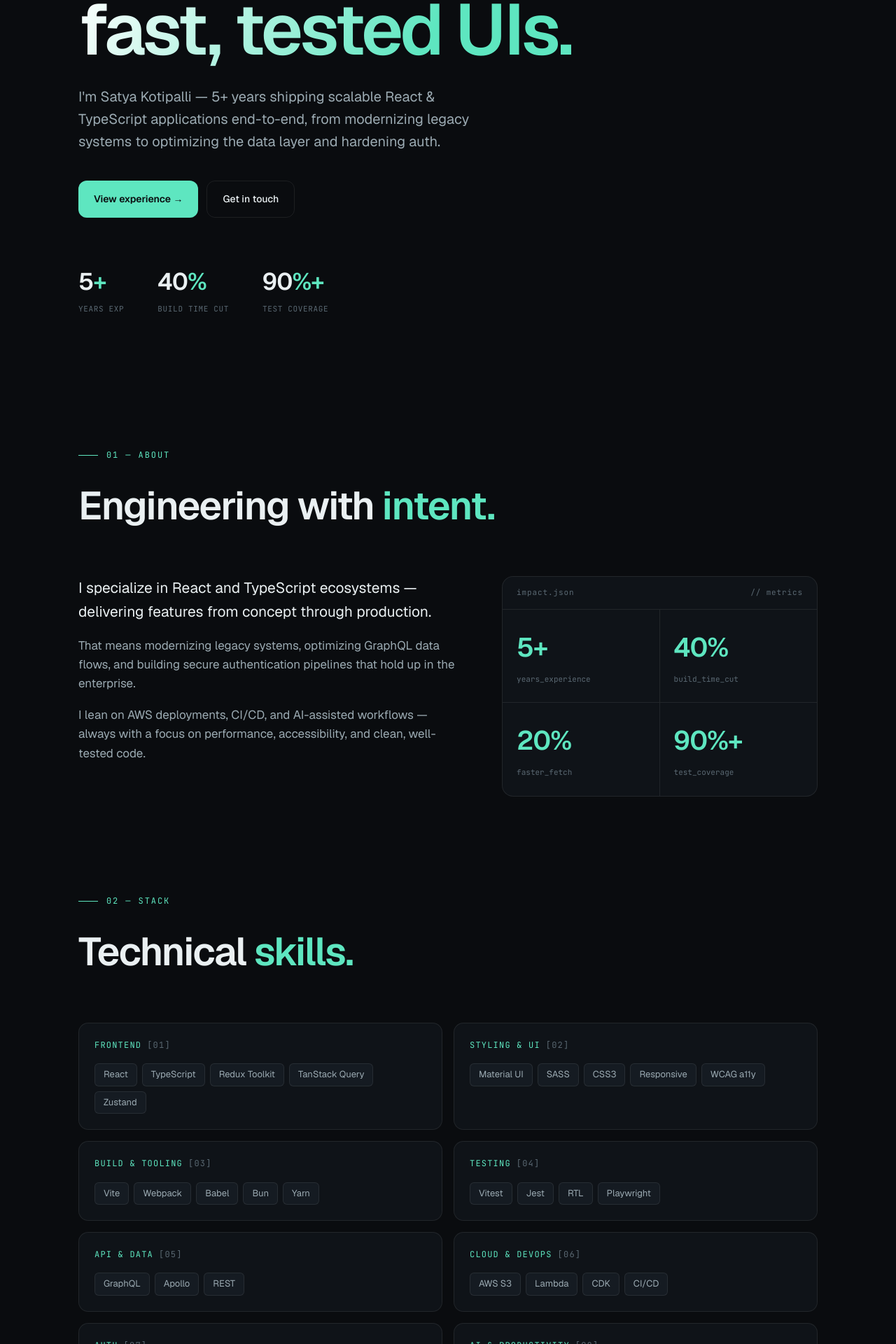
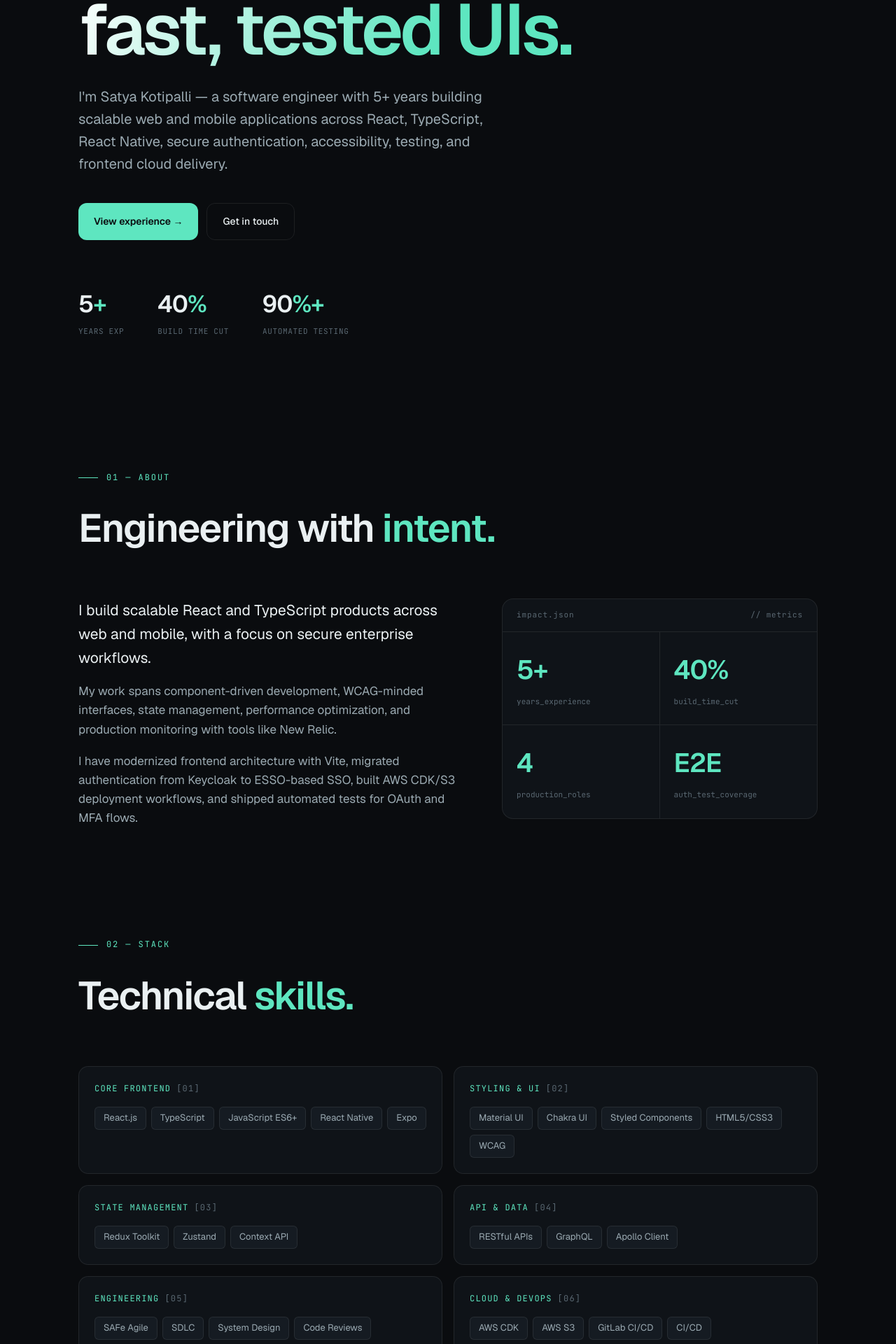
Before and after one commit to prabhakarvanced125-bot/portfolio, a React (Vite) app: page / in a window 1280 px wide. Shown: the part 460-2380 px from the top of the page at 70% size. Built offline with nearby package versions, Linux system fonts and the light colour scheme.

Commit message:
updated with latest resume

```diff
--- a/src/components/About.tsx
+++ b/src/components/About.tsx
@@ -3,8 +3,8 @@ import Reveal from './Reveal'
 const metrics = [
   { v: '5+', l: 'years_experience' },
   { v: '40%', l: 'build_time_cut' },
-  { v: '20%', l: 'faster_fetch' },
-  { v: '90%+', l: 'test_coverage' },
+  { v: '4', l: 'production_roles' },
+  { v: 'E2E', l: 'auth_test_coverage' },
 ]
 
 export default function About() {
@@ -19,15 +19,17 @@ export default function About() {
       <div className="about-grid">
         <div>
           <p className="lead-p">
-            I specialize in React and TypeScript ecosystems — delivering features from concept through production.
+            I build scalable React and TypeScript products across web and mobile, with a focus
+            on secure enterprise workflows.
           </p>
           <p>
-            That means modernizing legacy systems, optimizing GraphQL data flows, and building secure
-            authentication pipelines that hold up in the enterprise.
+            My work spans component-driven development, WCAG-minded interfaces, state management,
+            performance optimization, and production monitoring with tools like New Relic.
           </p>
           <p>
-            I lean on AWS deployments, CI/CD, and AI-assisted workflows — always with a focus on
-            performance, accessibility, and clean, well-tested code.
+            I have modernized frontend architecture with Vite, migrated authentication from Keycloak
+            to ESSO-based SSO, built AWS CDK/S3 deployment workflows, and shipped automated tests
+            for OAuth and MFA flows.
           </p>
         </div>
         <div className="panel">
--- a/src/components/Contact.tsx
+++ b/src/components/Contact.tsx
@@ -5,6 +5,11 @@ const contacts = [
     label: 'Email',
     value: 'satyasivasaik@gmail.com',
     href: 'mailto:satyasivasaik@gmail.com',
+  },
+  {
+    label: 'Phone',
+    value: '704-453-8005',
+    href: 'tel:+17044538005',
   },
   {
     label: 'LinkedIn',
@@ -22,7 +27,8 @@ export default function Contact() {
         <span className="grad">something solid.</span>
       </h2>
       <p className="lead">
-        Open to senior & staff frontend roles, contract work, or a good technical conversation.
+        Open to software engineering roles focused on React, TypeScript, secure frontend systems,
+        accessibility, testing, and cloud-backed delivery.
       </p>
       <div className="clinks">
         {contacts.map((contact) => (
@@ -42,7 +48,7 @@ export default function Contact() {
         <div className="row">
           <span>© 2026 Satya Kotipalli</span>
           <span>Charlotte, NC</span>
-          <span>React · TypeScript · GraphQL</span>
+          <span>React · TypeScript · React Native</span>
         </div>
       </footer>
     </Reveal>
--- a/src/components/Hero.tsx
+++ b/src/components/Hero.tsx
@@ -3,18 +3,19 @@ export default function Hero() {
     <header className="hero wrap">
       <div className="badge">
         <span className="pulse" />
-        Available for senior roles · Charlotte, NC
+        Software Developer · Charlotte, NC
       </div>
       <h1>
-        Senior frontend
+        Frontend
         <br />
         engineer building
         <br />
         <span className="grad">fast, tested UIs.</span>
       </h1>
       <p className="lead">
-        I'm Satya Kotipalli — 5+ years shipping scalable React & TypeScript applications
-        end-to-end, from modernizing legacy systems to optimizing the data layer and hardening auth.
+        I'm Satya Kotipalli — a software engineer with 5+ years building scalable web and
+        mobile applications across React, TypeScript, React Native, secure authentication,
+        accessibility, testing, and frontend cloud delivery.
       </p>
       <div className="hero-cta">
         <a href="#work" className="btn btn-pri">
@@ -41,7 +42,7 @@ export default function Hero() {
           <div className="v">
             90<span>%+</span>
           </div>
-          <div className="l">Test coverage</div>
+          <div className="l">Automated testing</div>
         </div>
       </div>
     </header>
--- a/src/components/Projects.tsx
+++ b/src/components/Projects.tsx
@@ -25,7 +25,6 @@ export default function Projects() {
           </div>
         ))}
       </div>
-      <p className="pnote">// placeholder projects — send details to populate with real work + links</p>
     </Reveal>
   )
 }
--- a/src/data/portfolio.ts
+++ b/src/data/portfolio.ts
@@ -1,89 +1,87 @@
 export const skills = [
-  { cat: 'Frontend', tags: ['React', 'TypeScript', 'Redux Toolkit', 'TanStack Query', 'Zustand'] },
-  { cat: 'Styling & UI', tags: ['Material UI', 'SASS', 'CSS3', 'Responsive', 'WCAG a11y'] },
-  { cat: 'Build & Tooling', tags: ['Vite', 'Webpack', 'Babel', 'Bun', 'Yarn'] },
-  { cat: 'Testing', tags: ['Vitest', 'Jest', 'RTL', 'Playwright'] },
-  { cat: 'API & Data', tags: ['GraphQL', 'Apollo', 'REST'] },
-  { cat: 'Cloud & DevOps', tags: ['AWS S3', 'Lambda', 'CDK', 'CI/CD'] },
-  { cat: 'Auth', tags: ['Keycloak', 'OAuth2', 'SSO'] },
-  { cat: 'AI & Productivity', tags: ['Amazon Q', 'Copilot', 'Claude Code', 'Figma MCP'] },
+  { cat: 'Core Frontend', tags: ['React.js', 'TypeScript', 'JavaScript ES6+', 'React Native', 'Expo'] },
+  { cat: 'Styling & UI', tags: ['Material UI', 'Chakra UI', 'Styled Components', 'HTML5/CSS3', 'WCAG'] },
+  { cat: 'State Management', tags: ['Redux Toolkit', 'Zustand', 'Context API'] },
+  { cat: 'API & Data', tags: ['RESTful APIs', 'GraphQL', 'Apollo Client'] },
+  { cat: 'Engineering', tags: ['SAFe Agile', 'SDLC', 'System Design', 'Code Reviews', 'Performance'] },
+  { cat: 'Cloud & DevOps', tags: ['AWS CDK', 'AWS S3', 'GitLab CI/CD', 'CI/CD'] },
+  { cat: 'Testing & Tooling', tags: ['Vite', 'Webpack', 'New Relic', 'Vitest', 'Jest', 'RTL', 'Playwright'] },
+  { cat: 'AI-Assisted Dev', tags: ['GitHub Copilot', 'Claude'] },
 ]
 
 export const jobs = [
   {
     co: 'Spectrum Reach',
     loc: 'Charlotte, NC',
-    role: 'Full Stack Developer (Frontend Focused)',
+    role: 'Software Developer',
     when: 'Aug 2023 — Present',
     bullets: [
-      'Integrated GraphQL (Apollo), improving data-fetch efficiency by 20%',
-      'Migrated build CRA → Vite, cutting build times by 40%',
-      'Refactored auth: Keycloak → enterprise SSO',
-      'Refactored legacy FCC frontend in collaboration with the UI/UX team',
-      'Contributed to CI/CD automation and AWS deployments (S3, Lambda, CDK)',
-      'Utilized Kiro IDE and kiro-cli to boost productivity',
+      'Migrated applications from Keycloak to ESSO-based SSO across multiple apps, standardizing secure access and authentication flows.',
+      'Developed the FCC Document Manager UI for document uploads, affiliate management, and secure access workflows.',
+      'Accelerated development speeds by 40% through Vite migration, optimized bundling, lazy loading, caching, and Core Web Vitals.',
+      'Built frontend cloud infrastructure with AWS CDK, Amazon S3, custom domains, and automated deployment workflows.',
+      'Monitored application health in New Relic and investigated production performance issues.',
+      'Authored Vitest, React Testing Library, and Playwright coverage for OAuth/ESSO MFA flows while using Copilot and Claude to accelerate delivery.',
     ],
-    stack: ['React', 'TypeScript', 'GraphQL', 'Vite', 'AWS', 'Playwright'],
+    stack: ['React', 'TypeScript', 'Redux Toolkit', 'MUI', 'Vite', 'AWS CDK', 'Playwright'],
   },
   {
     co: 'Tabner',
     loc: 'Charlotte, NC',
-    role: 'React Developer',
+    role: 'Software Developer',
     when: 'Jan 2023 — Aug 2023',
     bullets: [
-      'Migrated legacy Angular → React/TS, improving LCP/CLS by 1.5s',
-      'Built reusable MUI component library',
-      'Implemented Redux Toolkit, cutting redundant re-renders',
-      'Raised test coverage to 90%+ with Vitest & RTL',
+      'Developed internal business applications with React and TypeScript, improving operational visibility and workflow efficiency.',
+      'Implemented Redux Toolkit state management for complex, multi-user event configurations.',
+      'Built responsive, accessible single-page application features with React, TypeScript, and Chakra UI aligned to WCAG standards.',
     ],
-    stack: ['React', 'TypeScript', 'Redux Toolkit', 'Vitest', 'MUI'],
+    stack: ['React', 'TypeScript', 'Redux Toolkit', 'Chakra UI', 'WCAG'],
   },
   {
-    co: 'Digital Dots',
+    co: 'DigitalDots',
     loc: 'Hyderabad, India',
-    role: 'Front End Developer (React)',
+    role: 'Software Developer',
     when: 'Apr 2022 — Oct 2022',
     bullets: [
-      'Built responsive, cross-browser React apps from UX specs',
-      'Integrated REST APIs, validated with Postman & Swagger',
-      'Mobile-first layouts with SASS/LESS',
+      'Developed and maintained React-based internal business applications with responsive user interfaces.',
+      'Ensured reliable performance across modern browsers.',
+      'Partnered with designers and backend teams to translate Figma designs into production-ready React interfaces.',
     ],
-    stack: ['React', 'TypeScript', 'REST', 'SASS'],
+    stack: ['React', 'TypeScript', 'Figma', 'Responsive UI'],
   },
   {
     co: 'Aucupia Online Services',
     loc: 'Noida, India',
-    role: 'Front End Developer',
-    when: 'Jan 2021 — Mar 2022',
+    role: 'Frontend Developer',
+    when: 'Jan 2021 — Feb 2022',
     bullets: [
-      'Built React Native app & React web platform for service booking',
-      'Developed an in-app customizable website builder',
-      'Integrated Google Sign-In, Maps API & geolocation',
-      'Implemented localization (Hindi, Telugu)',
+      'Led frontend engineering for a cross-platform mobile app using React Native, Expo, and React.js in a CI/CD startup environment.',
+      'Integrated Firebase Authentication for Google Sign-In and traditional authentication workflows.',
+      'Defined frontend architecture and a reusable design system with styled-components for web and mobile delivery.',
     ],
-    stack: ['React Native', 'React', 'Firebase', 'i18n'],
+    stack: ['React Native', 'Expo', 'React', 'Firebase Auth', 'Styled Components'],
   },
 ]
 
 export const projects = [
   {
-    t: 'Campaign Pacing Calculator',
-    d: 'Client-facing forecasting tool with strict validation and full test coverage for ad ops teams.',
-    s: ['React', 'TypeScript', 'GraphQL'],
+    t: 'FCC Document Manager',
+    d: 'Enterprise React UI supporting FCC document uploads, affiliate management, and secure access workflows.',
+    s: ['React', 'TypeScript', 'Redux Toolkit', 'MUI'],
   },
   {
-    t: 'CRA → Vite Migration',
-    d: 'Modernized a large build pipeline, cutting build times 40% and improving DX team-wide.',
-    s: ['Vite', 'Babel', 'CI/CD'],
+    t: 'Enterprise SSO Migration',
+    d: 'Standardized authentication by moving applications from Keycloak to ESSO-based SSO with OAuth and MFA test coverage.',
+    s: ['SSO', 'OAuth', 'Playwright'],
   },
   {
-    t: 'Enterprise Component Library',
-    d: 'Accessible, reusable MUI design system shared across multiple products.',
-    s: ['React', 'MUI', 'Storybook'],
+    t: 'Vite Performance Migration',
+    d: 'Improved development speed by 40% through Vite migration, optimized bundling, lazy loading, caching, and Core Web Vitals work.',
+    s: ['Vite', 'Webpack', 'Performance'],
   },
   {
-    t: 'Service Booking Platform',
-    d: 'React Native + web platform with in-app website builder, maps, and multi-language support.',
-    s: ['React Native', 'Firebase', 'i18n'],
+    t: 'Cross-Platform Mobile App',
+    d: 'React Native and Expo mobile experience with Firebase Authentication and a reusable styled-components design system.',
+    s: ['React Native', 'Expo', 'Firebase'],
   },
 ]
```
